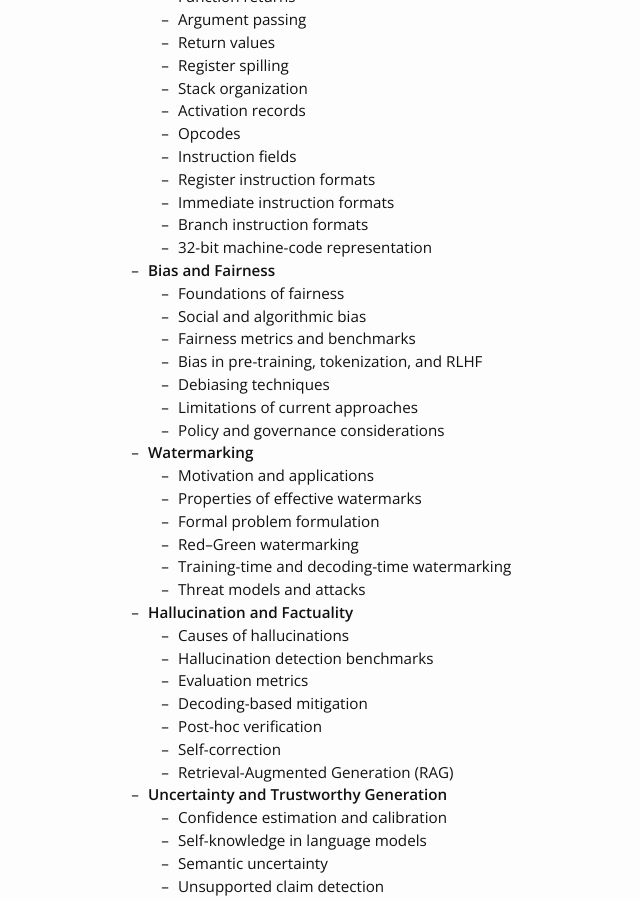
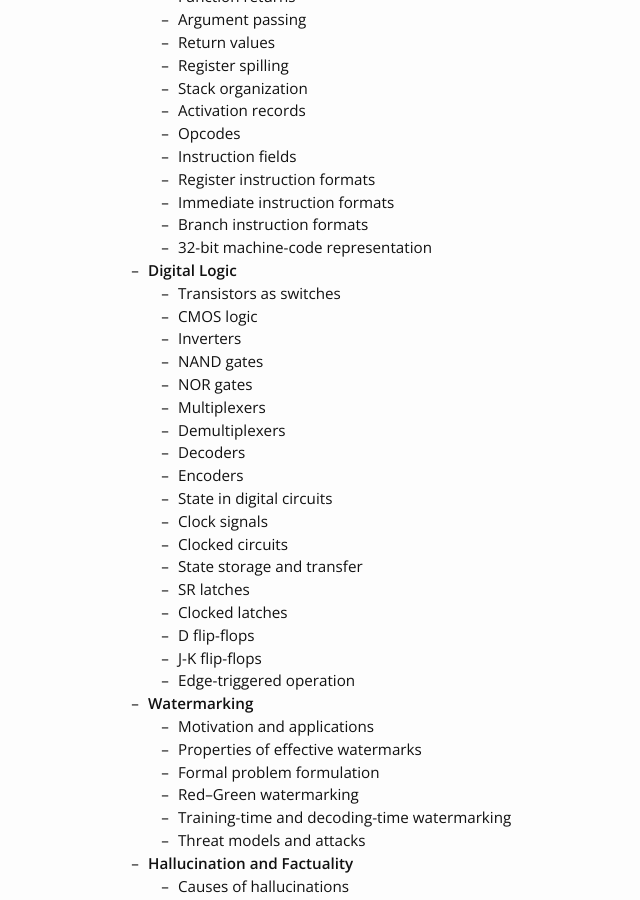
Before and after one commit to lcs2-iitd/ELL7282-2601, a Jekyll site: the page built from lectures.md, in a window 1280 px wide and 900 px high, scrolled down 1213 px. Shown: the whole window, without its empty margins (77-717 px from the left). Built offline with Jekyll 4.4.1, drawn with Linux system fonts in a browser that asks for light colours; nearby versions of some CDN libraries.

Commit message:
Update lectures.md

```diff
--- a/lectures.md
+++ b/lectures.md
@@ -63,14 +63,25 @@ permalink: /lectures/
   - Branch instruction formats
   - 32-bit machine-code representation
 
-- **Bias and Fairness**
-  - Foundations of fairness
-  - Social and algorithmic bias
-  - Fairness metrics and benchmarks
-  - Bias in pre-training, tokenization, and RLHF
-  - Debiasing techniques
-  - Limitations of current approaches
-  - Policy and governance considerations
+- **Digital Logic**
+  - Transistors as switches
+  - CMOS logic
+  - Inverters
+  - NAND gates
+  - NOR gates
+  - Multiplexers
+  - Demultiplexers
+  - Decoders
+  - Encoders
+  - State in digital circuits
+  - Clock signals
+  - Clocked circuits
+  - State storage and transfer
+  - SR latches
+  - Clocked latches
+  - D flip-flops
+  - J-K flip-flops
+  - Edge-triggered operation
 
 - **Watermarking**
   - Motivation and applications
```
